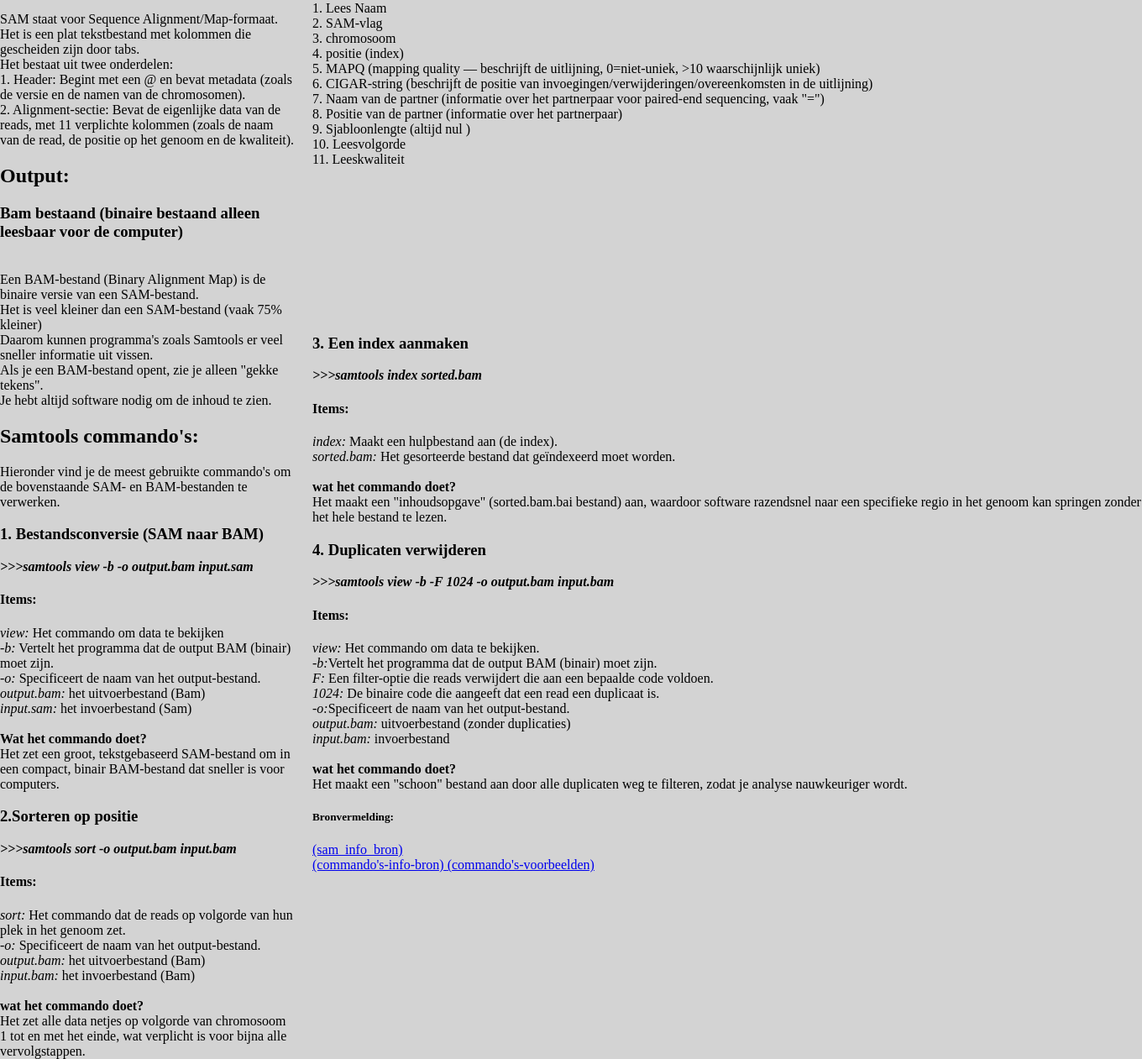
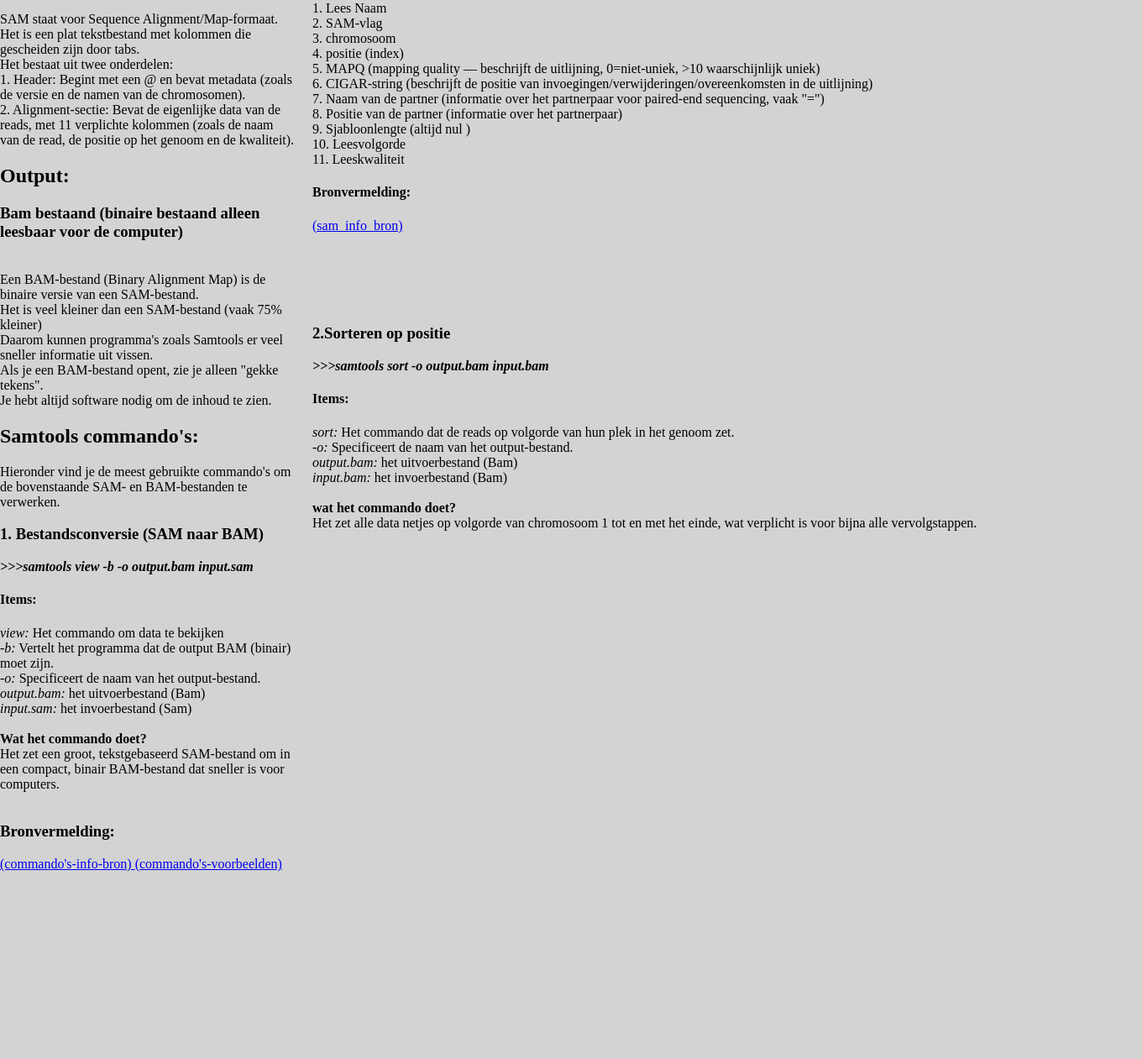
Before and after one commit to mokalashhanze/installatie-handleiding-tool, a Flask app: page /samtools in a window 1360 px wide. Shown: the part 626-1887 px from the top of the page at 84% size. After the commit the page ends 1664 px from the top, so only its background shows below. Run offline with Flask 3, Linux system fonts and the light colour scheme.

Commit message:
Update samtools.html

```diff
--- a/website/templates/samtools.html
+++ b/website/templates/samtools.html
@@ -89,21 +89,16 @@
 
         <br><b>Wat het commando doet? </b><br>
          Het zet een groot, tekstgebaseerd SAM-bestand om in een compact,
-        binair BAM-bestand dat sneller is voor computers.
-        <h3>
-            2.Sorteren op positie
-        </h3>
-            <b><i>>>>samtools sort -o output.bam input.bam</i></b>
-        <h4>
-            Items:
-        </h4>
-        <i>sort:</i> Het commando dat de reads op volgorde van hun plek in het genoom zet. <br>
-        <i>-o:</i> Specificeert de naam van het output-bestand.<br>
-        <i>output.bam:</i> het uitvoerbestand (Bam)<br>
-        <i>input.bam:</i> het invoerbestand (Bam)<br>
-        <br><b>wat het commando doet? </b><br>
-         Het zet alle data netjes op volgorde van
-        chromosoom 1 tot en met het einde, wat verplicht is voor bijna alle vervolgstappen.
+        binair BAM-bestand dat sneller is voor computers.<br><br>
+            <h3>
+                Bronvermelding:
+            </h3>
+        <a
+        href= https://medium.com/@shilparaopradeep/samtools-guide-learning-how-to-filter-and-manipulate-with-sam-bam-files-2c28b25d29e8> (commando's-info-bron)
+        </a>
+        <a
+        href= https://www.htslib.org/doc/samtools-view.html>(commando's-voorbeelden)
+        </a>
 
         </div>
         <div style="flex: 1;">
@@ -133,52 +128,29 @@ Figuur 1:
 9. Sjabloonlengte (altijd nul )<br>
 10. Leesvolgorde<br>
 11. Leeskwaliteit<br>
-        <br><br><br><br><br><br><br><br><br><br>
-
+        <h4>
+            Bronvermelding:
+        </h4>
+        <a
+         href= "https://medium.com/@shilparaopradeep/samtools-guide-learning-how-to-filter-and-manipulate-with-sam-bam-files-2c28b25d29e8"> (sam_info_bron)
+         </a><br>
+        <br><br><br><br><br>
         <h3>
-            3.  Een index aanmaken
+            2.Sorteren op positie
         </h3>
-            <b><i>>>>samtools index sorted.bam</i></b>
+            <b><i>>>>samtools sort -o output.bam input.bam</i></b>
         <h4>
             Items:
         </h4>
-        <i>index:</i> Maakt een hulpbestand aan (de index).<br>
-        <i>sorted.bam:</i> Het gesorteerde bestand dat geïndexeerd moet worden.<br>
+        <i>sort:</i> Het commando dat de reads op volgorde van hun plek in het genoom zet. <br>
+        <i>-o:</i> Specificeert de naam van het output-bestand.<br>
+        <i>output.bam:</i> het uitvoerbestand (Bam)<br>
+        <i>input.bam:</i> het invoerbestand (Bam)<br>
         <br><b>wat het commando doet? </b><br>
-        Het maakt een "inhoudsopgave" (sorted.bam.bai bestand) aan,
-        waardoor software razendsnel naar een specifieke regio in het genoom kan springen
-        zonder het hele bestand te lezen.
-        <h3>
-            4. Duplicaten verwijderen
-        </h3>
-            <b><i>>>>samtools view -b -F 1024 -o output.bam input.bam</i></b>
-        <h4>
-            Items:
-        </h4>
-        <i>view:</i> Het commando om data te bekijken.<br>
-        <i>-b:</i>Vertelt het programma dat de output BAM (binair) moet zijn.<br>
-        <i>F:</i> Een filter-optie die reads verwijdert die aan een bepaalde code voldoen.<br>
-        <i>1024:</i> De binaire code die aangeeft dat een read een duplicaat is.<br>
-        <i>-o:</i>Specificeert de naam van het output-bestand.<br>
-        <i>output.bam:</i> uitvoerbestand (zonder duplicaties)<br>
-        <i>input.bam:</i> invoerbestand<br>
-        <br><b>wat het commando doet?</b><br>
-         Het maakt een "schoon" bestand aan door alle duplicaten
-        weg te filteren, zodat je analyse nauwkeuriger wordt.
+         Het zet alle data netjes op volgorde van
+        chromosoom 1 tot en met het einde, wat verplicht is voor bijna alle vervolgstappen.
 
 
-            <h5>
-                Bronvermelding:
-            </h5>
-            <a
-         href= "https://medium.com/@shilparaopradeep/samtools-guide-learning-how-to-filter-and-manipulate-with-sam-bam-files-2c28b25d29e8"> (sam_info_bron)
-         </a><br>
-        <a
-        href= https://medium.com/@shilparaopradeep/samtools-guide-learning-how-to-filter-and-manipulate-with-sam-bam-files-2c28b25d29e8> (commando's-info-bron)
-        </a>
-        <a
-        href= https://www.htslib.org/doc/samtools-view.html>(commando's-voorbeelden)
-        </a>
         </div>
     </div>
 {% endblock %}
```
